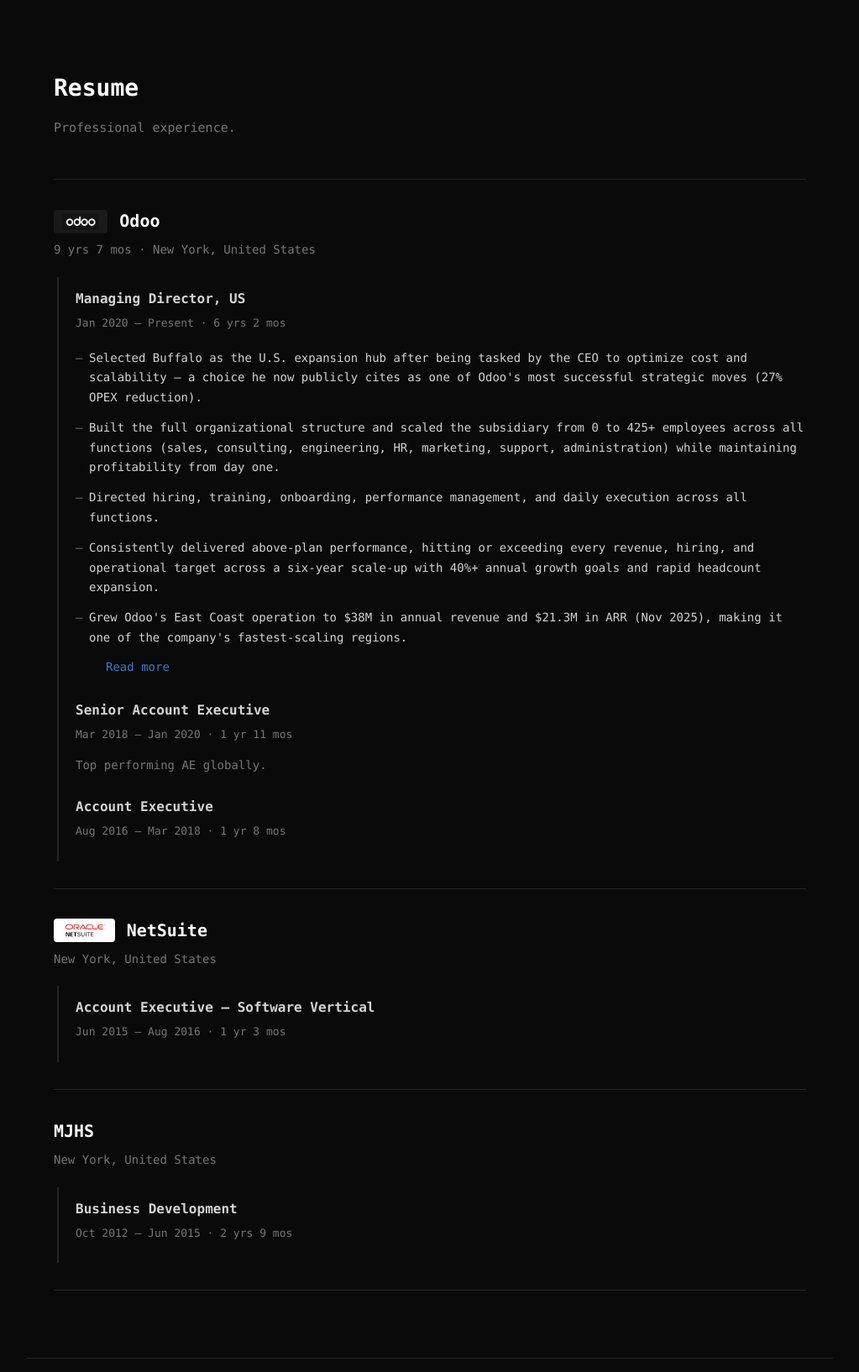
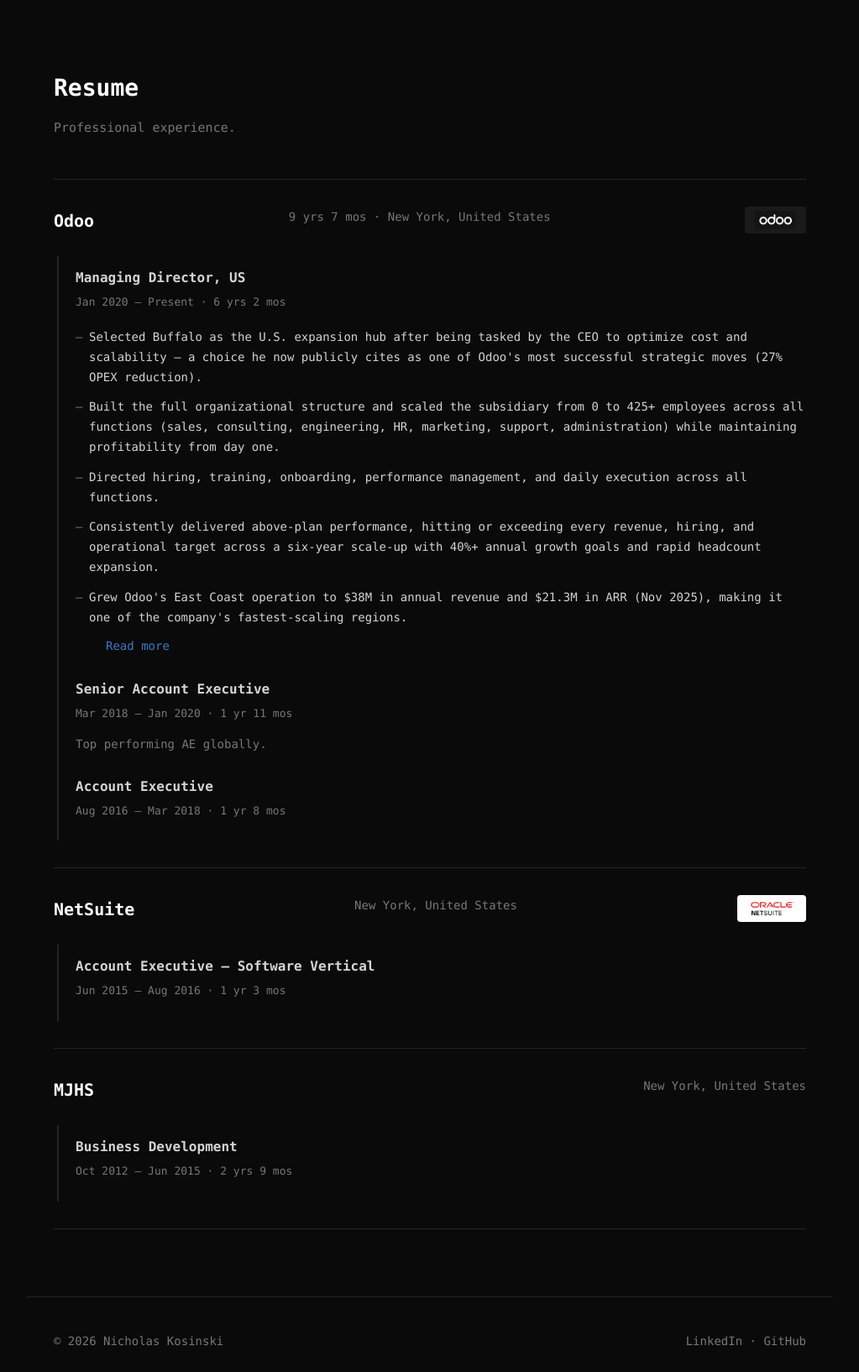
Before and after one commit to nko614/kosinski-website, a Flask app: page /resume in a window 1280 px wide. Shown: the part 60-1694 px from the top of the page at 84% size, without its empty margins (128-1151 px from the left). After the commit the page ends 1663 px from the top, so only its background shows below. Run offline with Flask 3, Linux system fonts and the light colour scheme.

Commit message:
move logos

```diff
--- a/static/css/style.css
+++ b/static/css/style.css
@@ -522,6 +522,11 @@ main {
 
 .company-header {
     margin-bottom: 20px;
+    display: flex;
+    align-items: flex-start;
+    justify-content: space-between;
+    flex-wrap: wrap;
+    gap: 12px;
 }
 
 .company-name {
@@ -529,13 +534,10 @@ main {
     font-weight: 700;
     color: var(--accent);
     margin-bottom: 4px;
-    display: flex;
-    align-items: center;
-    gap: 14px;
 }
 
 .company-logo {
-    height: 28px;
+    height: 32px;
     width: auto;
     object-fit: contain;
     border-radius: 4px;
@@ -543,12 +545,12 @@ main {
 
 .company-logo-dark {
     background: #1a1a1a;
-    padding: 4px 10px;
+    padding: 5px 12px;
 }
 
 .company-logo-light {
     background: #ffffff;
-    padding: 4px 8px;
+    padding: 5px 10px;
 }
 
 .company-meta {
--- a/templates/resume.html
+++ b/templates/resume.html
@@ -11,8 +11,9 @@
 
         <div class="resume-company">
             <div class="company-header">
-                <div class="company-name"><img src="{{ url_for('static', filename='images/odoo-logo.png') }}" alt="Odoo" class="company-logo company-logo-dark">Odoo</div>
+                <div class="company-name">Odoo</div>
                 <div class="company-meta">9 yrs 7 mos &middot; New York, United States</div>
+                <img src="{{ url_for('static', filename='images/odoo-logo.png') }}" alt="Odoo" class="company-logo company-logo-dark">
             </div>
 
             <div class="resume-role role-primary">
@@ -50,8 +51,9 @@
 
         <div class="resume-company">
             <div class="company-header">
-                <div class="company-name"><img src="{{ url_for('static', filename='images/netsuite-logo.webp') }}" alt="Oracle NetSuite" class="company-logo company-logo-light">NetSuite</div>
+                <div class="company-name">NetSuite</div>
                 <div class="company-meta">New York, United States</div>
+                <img src="{{ url_for('static', filename='images/netsuite-logo.webp') }}" alt="Oracle NetSuite" class="company-logo company-logo-light">
             </div>
 
             <div class="resume-role">
```
